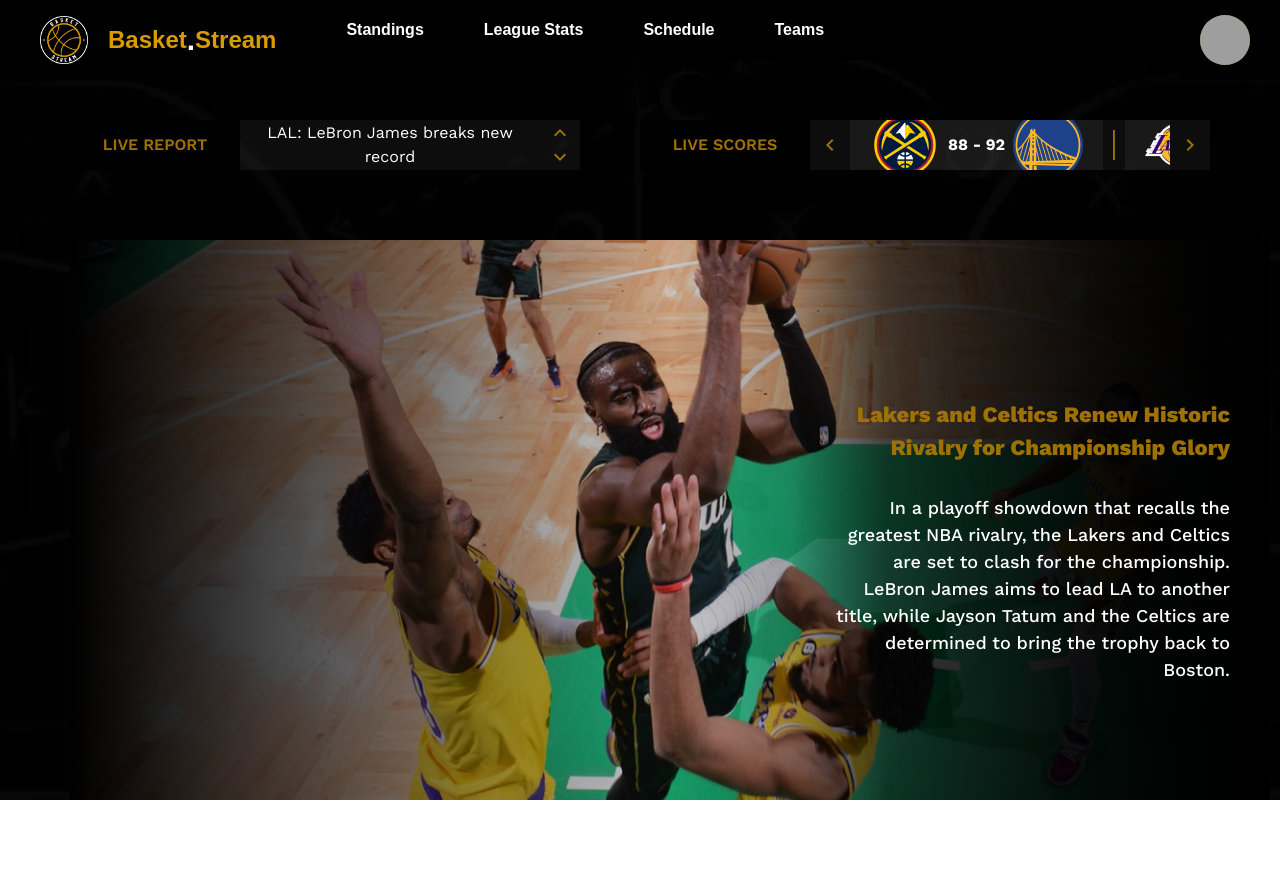
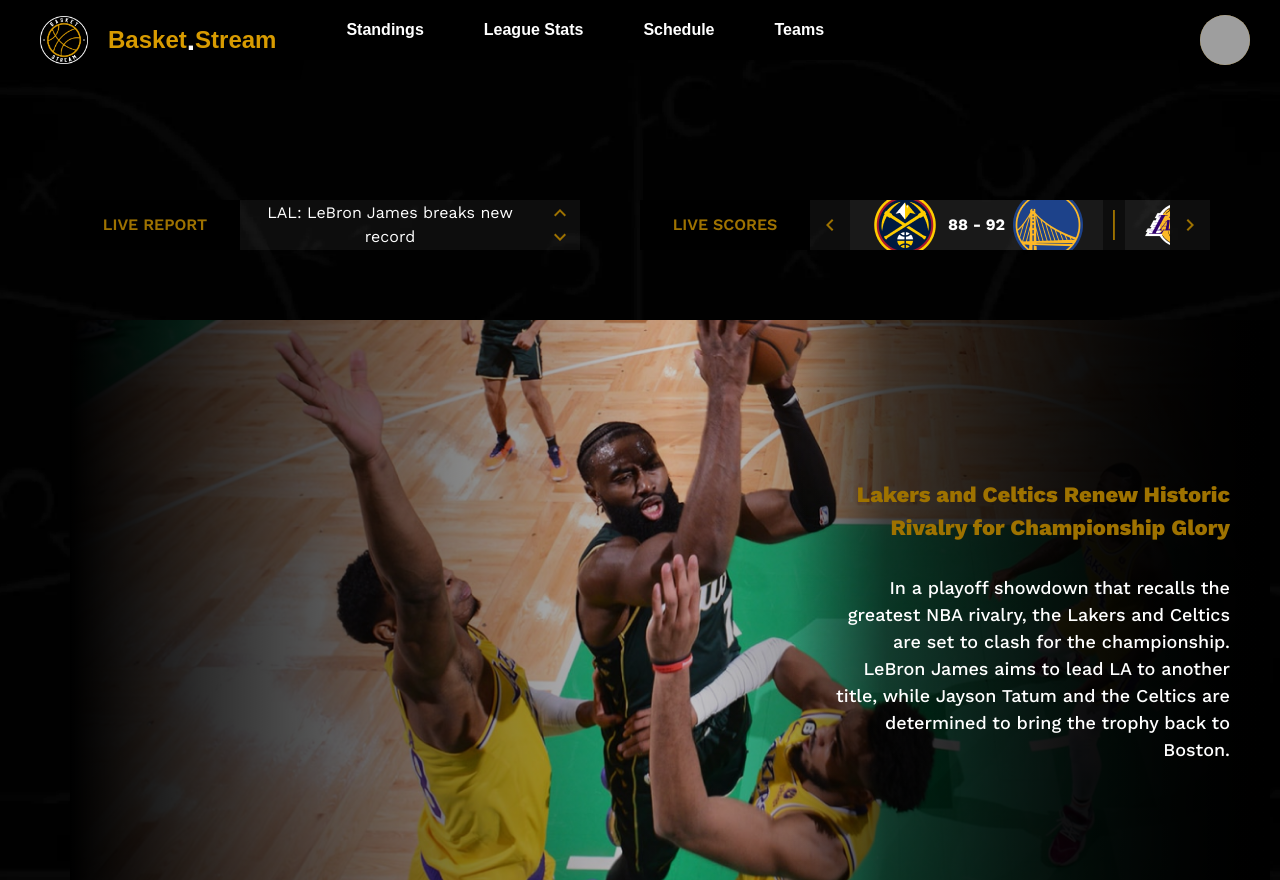
Before and after one commit to MarcosAbreu/basket.stream, a Next.js app in the folder basket-stream/: page / in a window 1280 px wide. Before the commit the page ends 800 px from the top, so only its background shows below. Built offline with nearby package versions, Linux system fonts and the light colour scheme; grey boxes are pictures that could not be loaded.

Commit message:
fix: Header overflow issue and layout fix

```diff
--- a/basket-stream/src/app/globals.css
+++ b/basket-stream/src/app/globals.css
@@ -14,6 +14,7 @@ html,
 body {
   max-width: 100vw;
   overflow-x: hidden;
+  overflow-y: hidden;
 }
 
 body {
--- a/basket-stream/src/app/layout.tsx
+++ b/basket-stream/src/app/layout.tsx
@@ -4,6 +4,7 @@ import "./globals.css";
 import theme from "@/theme/theme";
 import ReactQueryProvider from "@/provider/ReactQueryProvider";
 import { ReactQueryDevtools } from "@tanstack/react-query-devtools";
+import Header from "@/components/common/Header/Header";
 
 export const metadata: Metadata = {
   title: {
@@ -38,17 +39,24 @@ export default function RootLayout({
             "@media (orientation: landscape) and (max-height: 600px)": {
               backgroundImage: "url('/background.webp')",
             },
-            width: "100%", // Ensure the container spans the full viewport width
-            maxWidth: "100vw", // Prevents horizontal overflow
-            minHeight: "100vh", // Ensures the container covers the full viewport height
-            overflowX: "hidden", // Prevents content from overflowing horizontally
-            display: "flex", // Allows for flexible layout adjustments
+            width: "100%",
+            display: "flex",
             flexDirection: "column",
           }}
         >
           <ReactQueryProvider>
             <ReactQueryDevtools />
-            <ThemeProvider theme={theme}>{children}</ThemeProvider>
+            <ThemeProvider theme={theme}>
+              <Header />
+              <Box
+                sx={{
+                  flexGrow: 1,
+                  overflowY: "auto", // Apply scroll to the content area
+                }}
+              >
+                {children}
+              </Box>
+            </ThemeProvider>
           </ReactQueryProvider>
         </Box>
       </body>
--- a/basket-stream/src/app/page.tsx
+++ b/basket-stream/src/app/page.tsx
@@ -20,7 +20,6 @@ export default function Home() {
         pt: { md: "80px", xs: "0" },
       }}
     >
-      <Header />
       <HomeContainer />
     </Box>
   );
--- a/basket-stream/src/app/standings/page.tsx
+++ b/basket-stream/src/app/standings/page.tsx
@@ -21,7 +21,6 @@ export default function Page() {
         p: "80px 0",
       }}
     >
-      <Header />
       <StandingsContainer />
     </Box>
   );
--- a/basket-stream/src/components/common/Header/Header.tsx
+++ b/basket-stream/src/components/common/Header/Header.tsx
@@ -49,13 +49,14 @@ function Header() {
 
   return (
     <AppBar
-      position="fixed"
+      position="sticky"
       sx={{
         bgcolor: "transparent",
+        top: 0,
         boxShadow: 0,
         height: { md: "80px", xs: "60px" },
-        width: "100vw",
-        overflow: "hidden",
+        width: "100%",
+        zIndex: 10,
       }}
     >
       <Container disableGutters maxWidth={false}>
```
